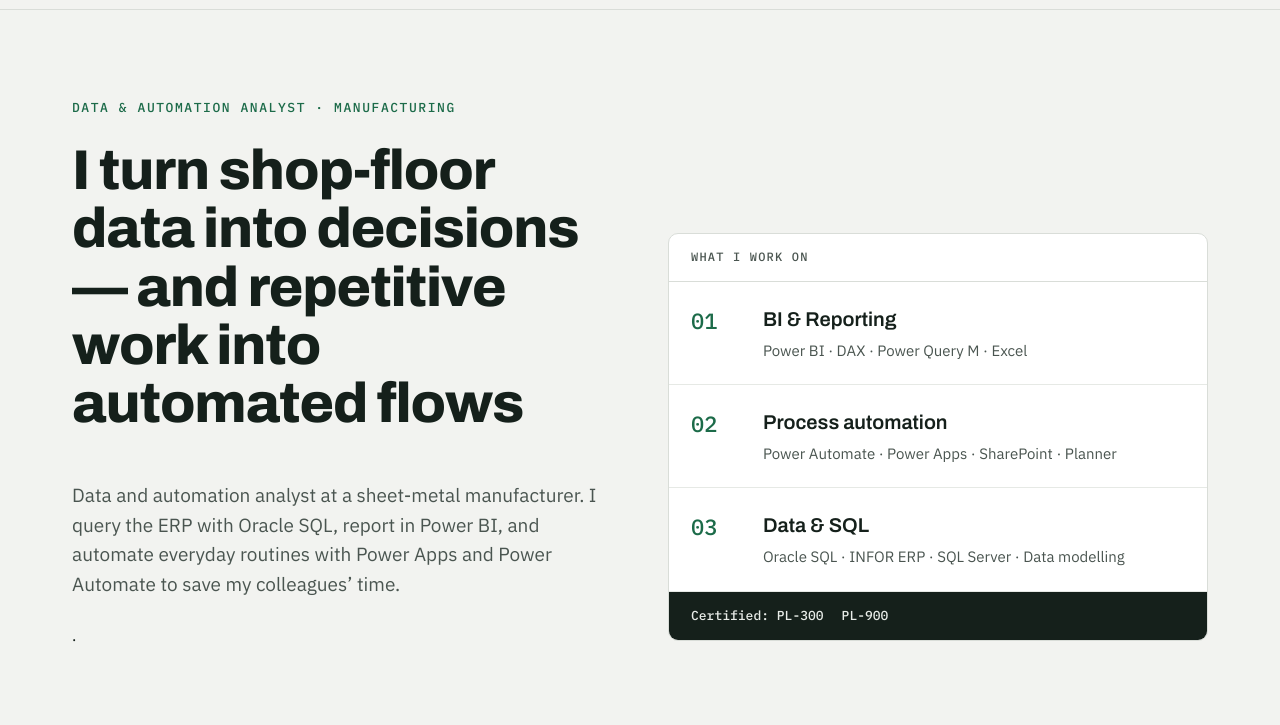
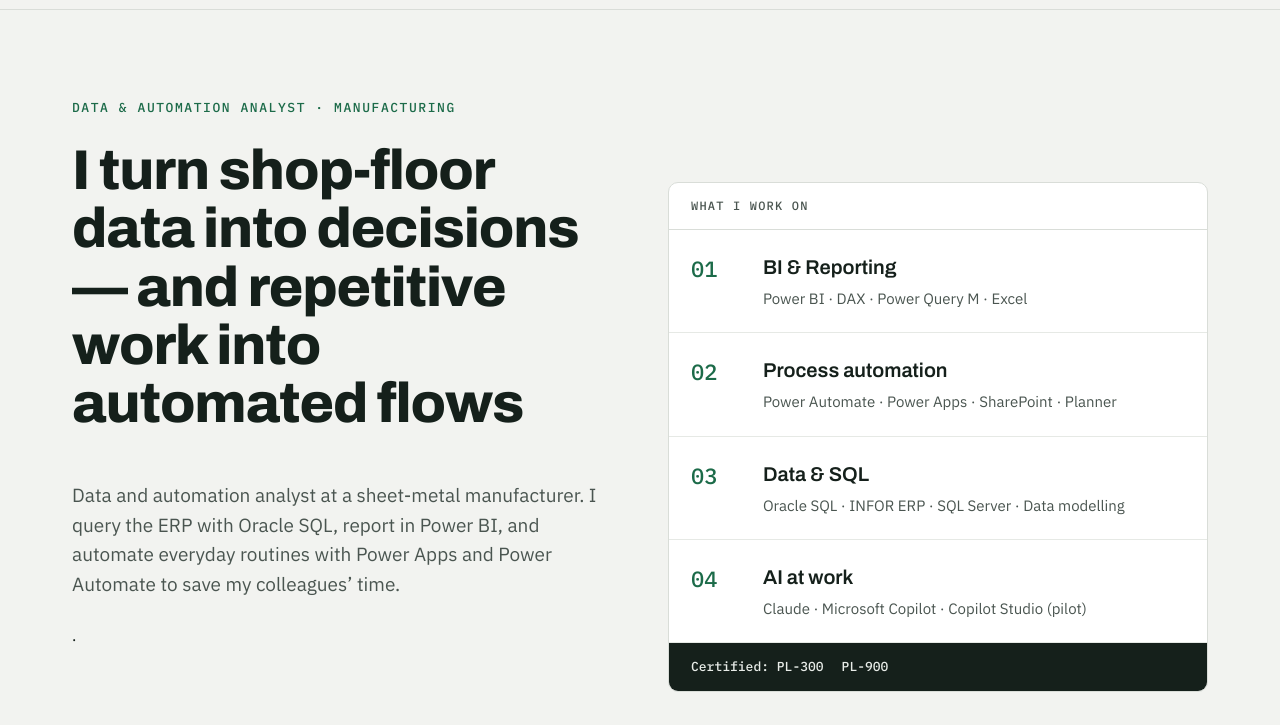
Before and after one commit to erikasz/erikasz.github.io, a plain HTML site: page index.html in a window 1280 px wide. Shown: the part 71-796 px from the top of the page. Drawn offline with Linux system fonts and the light colour scheme.

Commit message:
Add AI skills section to index.html

```diff
--- a/index.html
+++ b/index.html
@@ -42,6 +42,7 @@
 <div class="skill"><div class="n">01</div><div><h3>BI &amp; Reporting</h3><p>Power BI · DAX · Power Query M · Excel</p></div></div>
 <div class="skill"><div class="n">02</div><div><h3>Process automation</h3><p>Power Automate · Power Apps · SharePoint · Planner</p></div></div>
 <div class="skill"><div class="n">03</div><div><h3>Data & SQL</h3><p>Oracle SQL · INFOR ERP · SQL Server · Data modelling</p></div></div>
+  <div class="skill"><div class="n">04</div><div><h3>AI at work</h3><p>Claude · Microsoft Copilot · Copilot Studio (pilot)</p></div></div>
 <div class="certs"><span>Certified: PL-300</span><span>PL-900</span></div>
 </div>
 </section>
```
